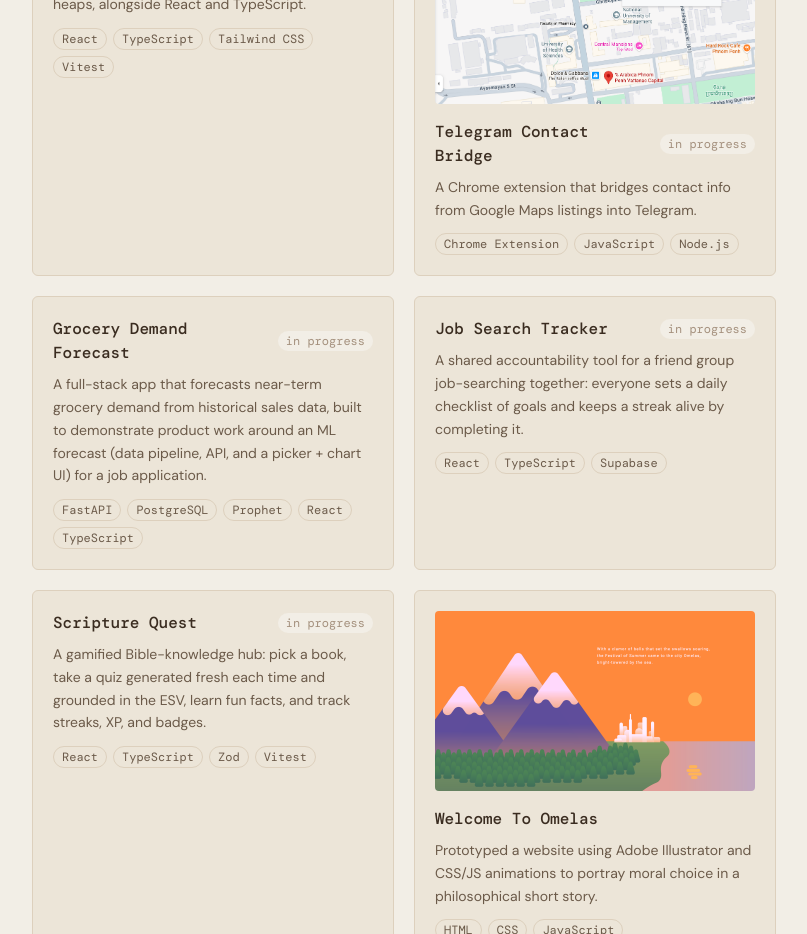
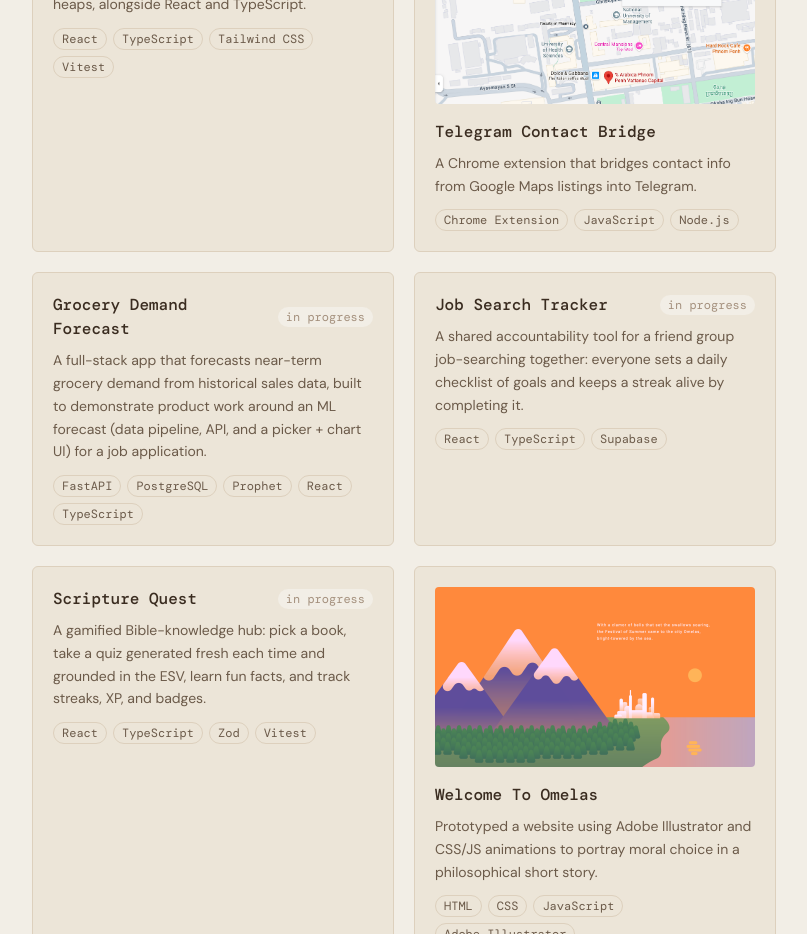
Before and after one commit to jeaninetso/jeaninetso.github.io, a React (Vite) app: page / in a window 1280 px wide. Shown: the part 2320-3254 px from the top of the page, without its empty margins (320-1127 px from the left). Built offline with nearby package versions, Linux system fonts and the light colour scheme; a web font is replaced by a local one.

Commit message:
Mark Telegram Contact Bridge as finished, not in progress

```diff
--- a/src/data/projects.ts
+++ b/src/data/projects.ts
@@ -22,7 +22,6 @@
     blurb:
       'A Chrome extension that bridges contact info from Google Maps listings into Telegram.',
     tags: ['Chrome Extension', 'JavaScript', 'Node.js'],
-    status: 'in progress',
   },
   {
     title: 'Grocery Demand Forecast',
```
